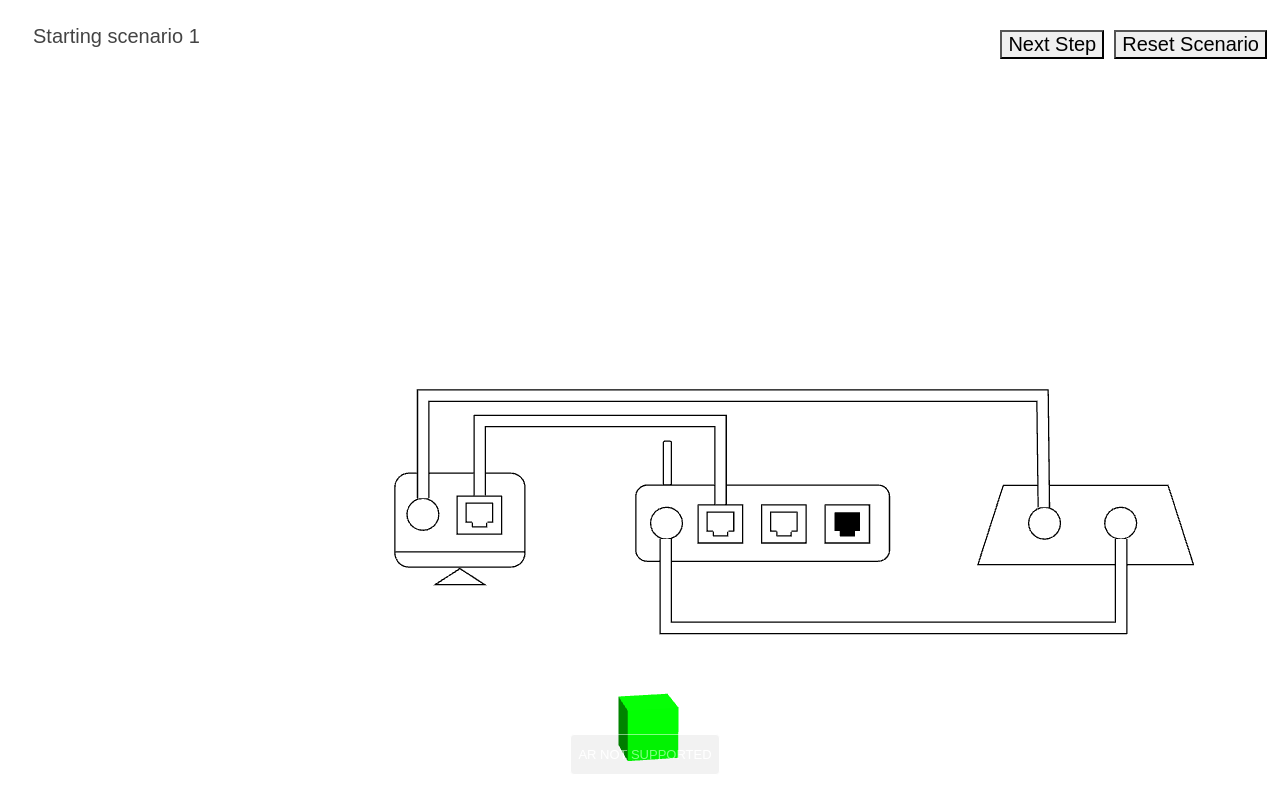
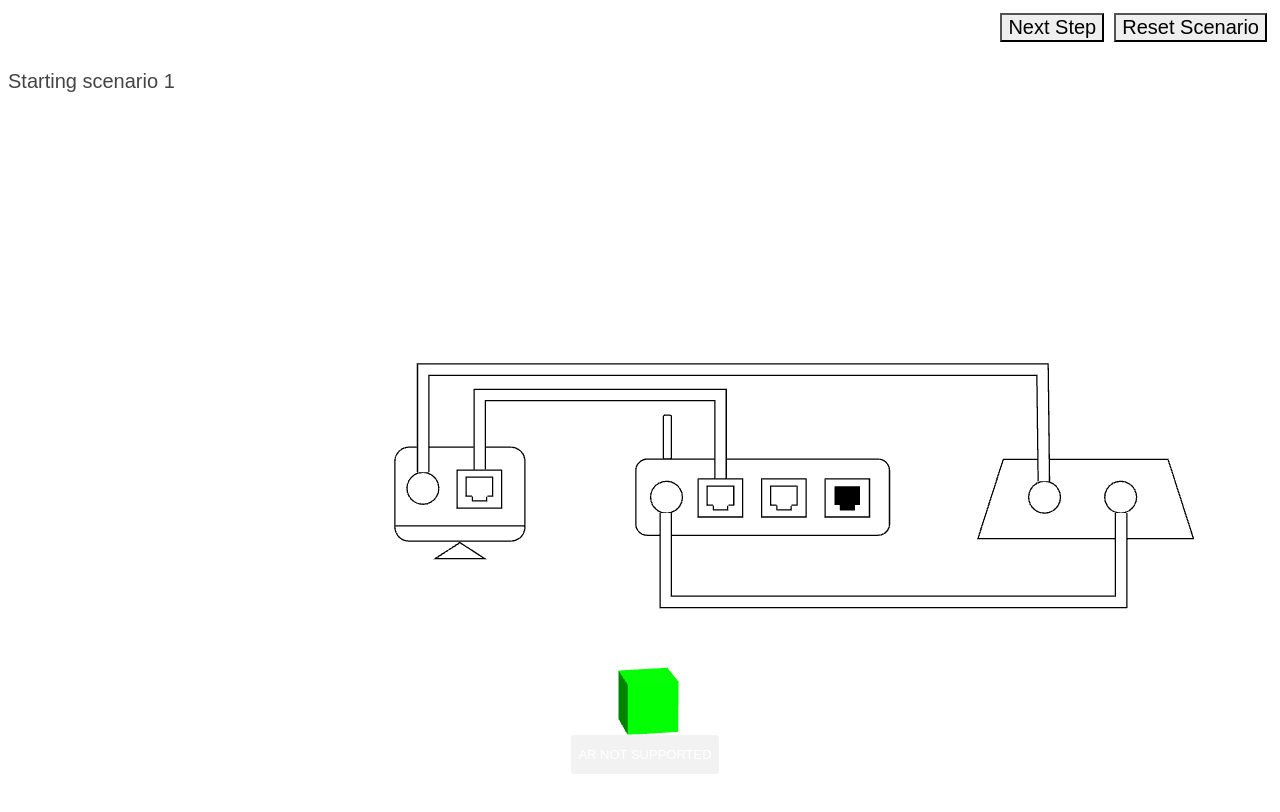
Before and after one commit to SophieLydia/MT_prototype, a website: page index.html in a window 1280 px wide. Drawn offline with nearby package versions, Linux system fonts and the light colour scheme; animation ran at ten frames a second.

Commit message:
interface aesthetic

```diff
--- a/style/main.css
+++ b/style/main.css
@@ -12,7 +12,6 @@ body {
 
   #scene-container {
     /* tell our scene container to take up the full page */
-    position: absolute;
     width: 100%;
     height: 100%;
     /* background-color: skyblue; */
@@ -27,7 +26,8 @@ body {
   }
 
   .infoStepMessage {
-    margin: 25px;
+    position: absolute;
+    top: 70px;
   }
 
   /* to keep the button during AR session */
```
